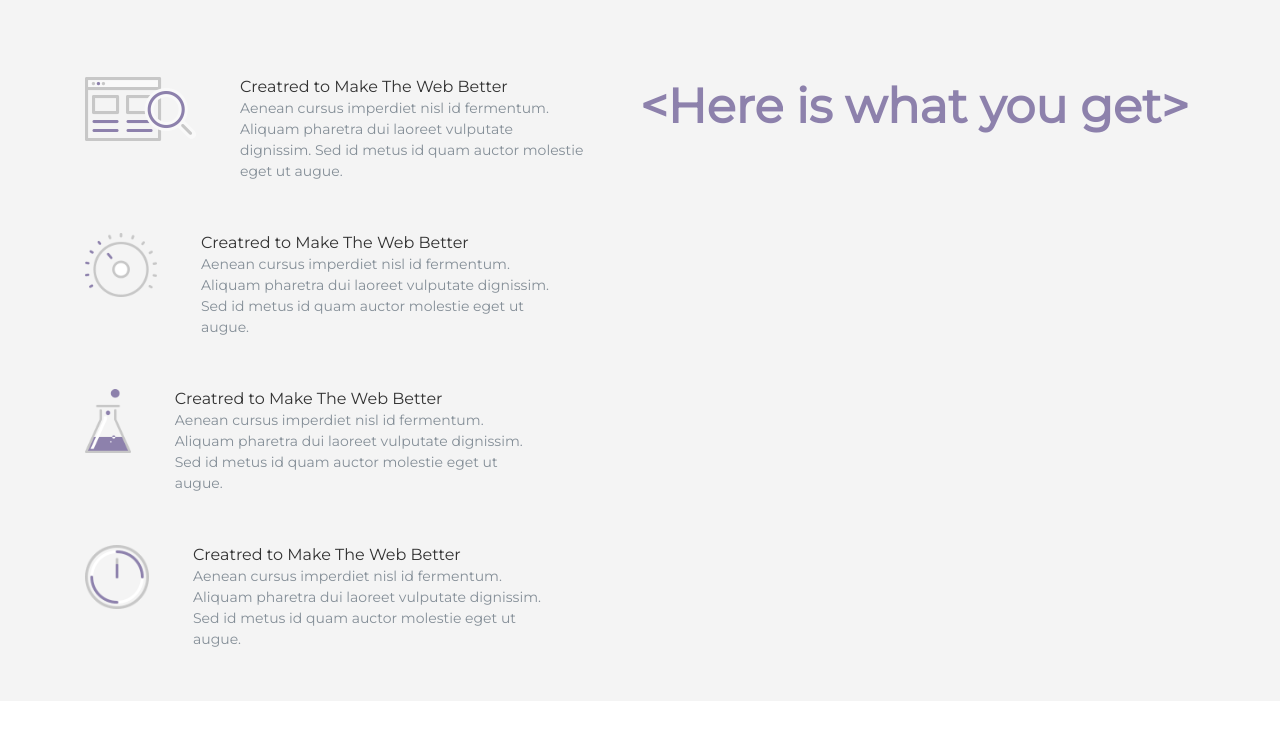
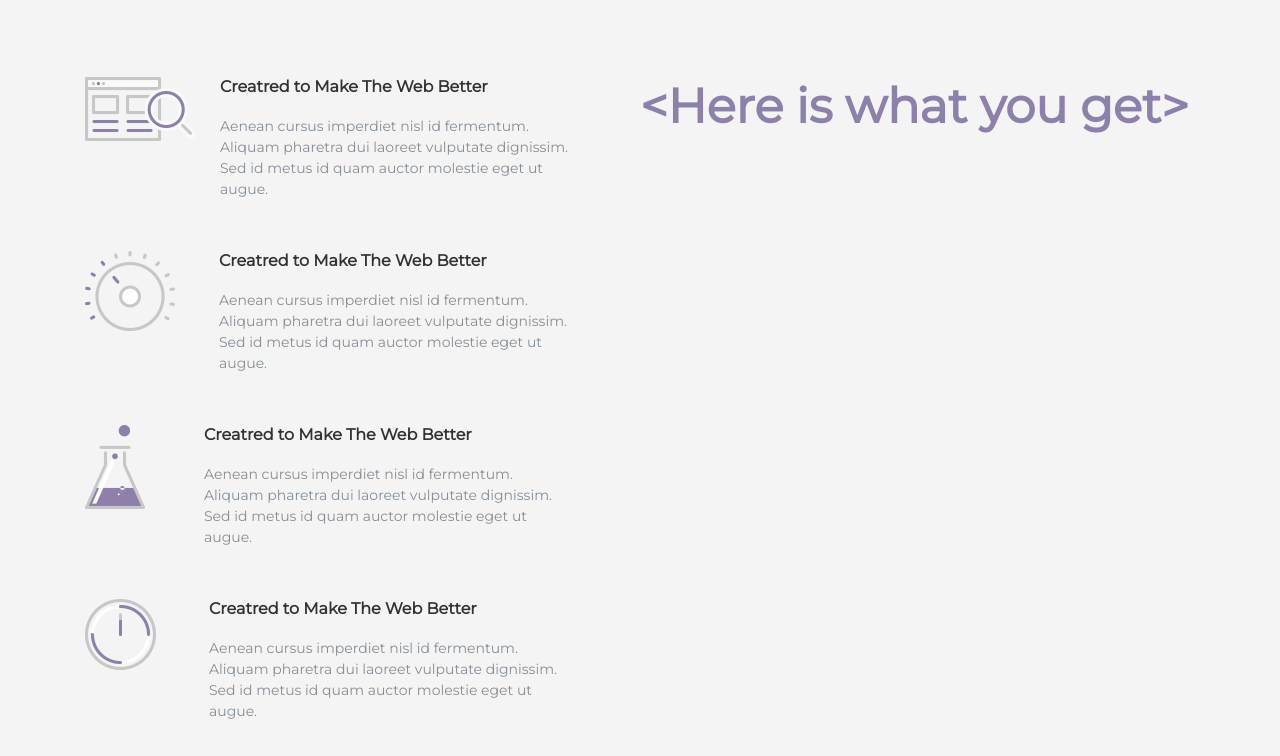
Before and after one commit to mjzart/FrontEnd_Course, a plain HTML site: page Project ExamCss/index.html in a window 1280 px wide. Shown: the part 1204-1960 px from the top of the page. Drawn offline with nearby package versions, Linux system fonts and the light colour scheme.

Commit message:
hw16_1908hw

```diff
--- a/Project ExamCss/index.html
+++ b/Project ExamCss/index.html
@@ -58,7 +58,7 @@
                                 <img src="img/icon1.png"
                                     srcset="img/icon1@2x.png 2x,
                                             img/icon1@3x.png 3x"
-                                    class="icon">
+                                    class="icon point__icon--1">
                                 <div class="text-block">
                                     <p class="point-caption" >Creatred to Make The Web Better</p>
                                     <p class="point-text">Aenean cursus imperdiet nisl id fermentum. Aliquam pharetra dui laoreet vulputate dignissim. Sed id metus id quam auctor molestie eget ut augue.
@@ -69,7 +69,7 @@
                                 <img src="img/icon2.png"
                                     srcset="img/icon2@2x.png 2x,
                                             img/icon2@3x.png 3x"
-                                    class="icon">
+                                    class="icon point__icon--2">
                                 <div class="text-block">
                                     <p class="point-caption" >Creatred to Make The Web Better</p>
                                     <p class="point-text">Aenean cursus imperdiet nisl id fermentum. Aliquam pharetra dui laoreet vulputate dignissim. Sed id metus id quam auctor molestie eget ut augue.
@@ -80,7 +80,7 @@
                                 <img src="img/icon3.png"
                                     srcset="img/icon3@2x.png 2x,
                                             img/icon3@3x.png 3x"
-                                    class="icon">
+                                    class="icon point__icon--3">
                                 <div class="text-block">
                                     <p class="point-caption" >Creatred to Make The Web Better</p>
                                     <p class="point-text">Aenean cursus imperdiet nisl id fermentum. Aliquam pharetra dui laoreet vulputate dignissim. Sed id metus id quam auctor molestie eget ut augue.
@@ -91,7 +91,7 @@
                                 <img src="img/icon4.png"
                                     srcset="img/icon4@2x.png 2x,
                                             img/icon4@3x.png 3x"
-                                    class="icon">
+                                    class="icon point__icon--4">
                                 <div class="text-block">
                                     <p class="point-caption" >Creatred to Make The Web Better</p>
                                     <p class="point-text">Aenean cursus imperdiet nisl id fermentum. Aliquam pharetra dui laoreet vulputate dignissim. Sed id metus id quam auctor molestie eget ut augue.
--- a/Project ExamCss/styles.css
+++ b/Project ExamCss/styles.css
@@ -206,10 +206,11 @@ body{
     margin: 0;
     font-family: Montserrat;
     font-size: 16px;
-    font-weight: normal;
+    font-weight: bold;
     line-height: 1.31;
     text-align: left;
     color: #323232;
+    margin-bottom: 18px;
 }
 
 .point-text{
@@ -224,10 +225,28 @@ body{
 }
 
 .icon{
-    max-width: 111px;
+    object-fit: contain;
+
+}
+.point__icon--1{
+    width: 111px;
     height: 64px;
-    object-fit: contain;
+    margin-right: 24px;
+}
+.point__icon--2{
+    width: 90px;
+    height: 80px;
     margin-right: 44px;
+}
+.point__icon--3{
+    width: 60px;
+    height: 84px;
+    margin-right: 59px;
+}
+.point__icon--4{
+    width: 71px;
+    height: 71px;
+    margin-right: 53px;
 }
 
 
@@ -456,6 +475,7 @@ body{
     line-height: 1.5;
     text-align: center;
     color: #fff;
+    max-width: 325px;
 }
 
 
@@ -635,11 +655,12 @@ body{
 }
 
 .select-block{
-    padding: 0px;
+    /* padding: 0px;  */
+    transform: scale(1.1);
 }
 
 .select-block-m{
-    margin-top: 30px;
+    /* margin-top: 30px; */
 }
 
 
@@ -683,7 +704,7 @@ body{
 }
 
 .select-block-2{
-    margin-bottom: 120px;
+    /* margin-bottom: 120px; */
 }
 
 .buy{
@@ -704,7 +725,7 @@ body{
 }
 
 .select-block-b{
-    margin-bottom: 105px;
+    /* margin-bottom: 105px; */
 }
 
 .sub-price-text{
@@ -760,6 +781,10 @@ body{
     .menu-icon{
         display: block;
     }
-
+    .screan-get-name{
+        display: none;
+    }
+    .point-text{
+        max-width: 290px;
 
 }
```
